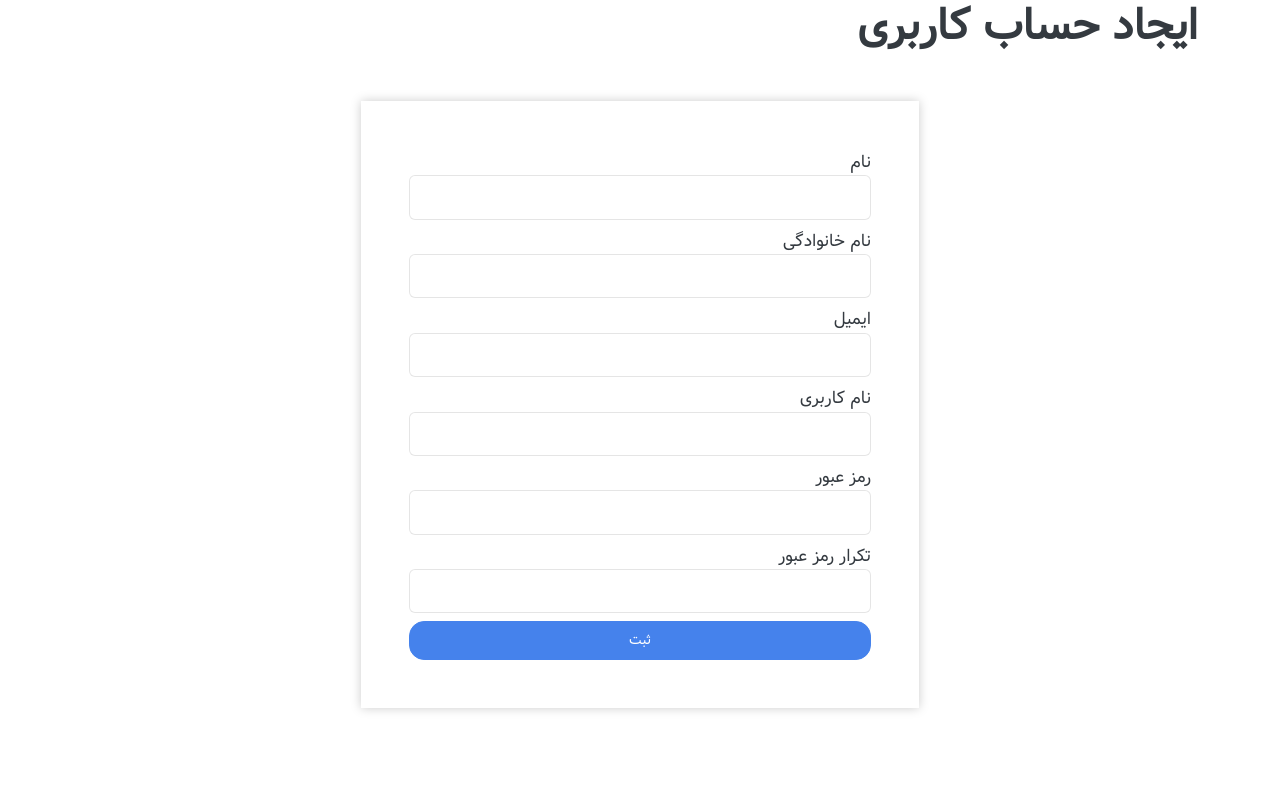
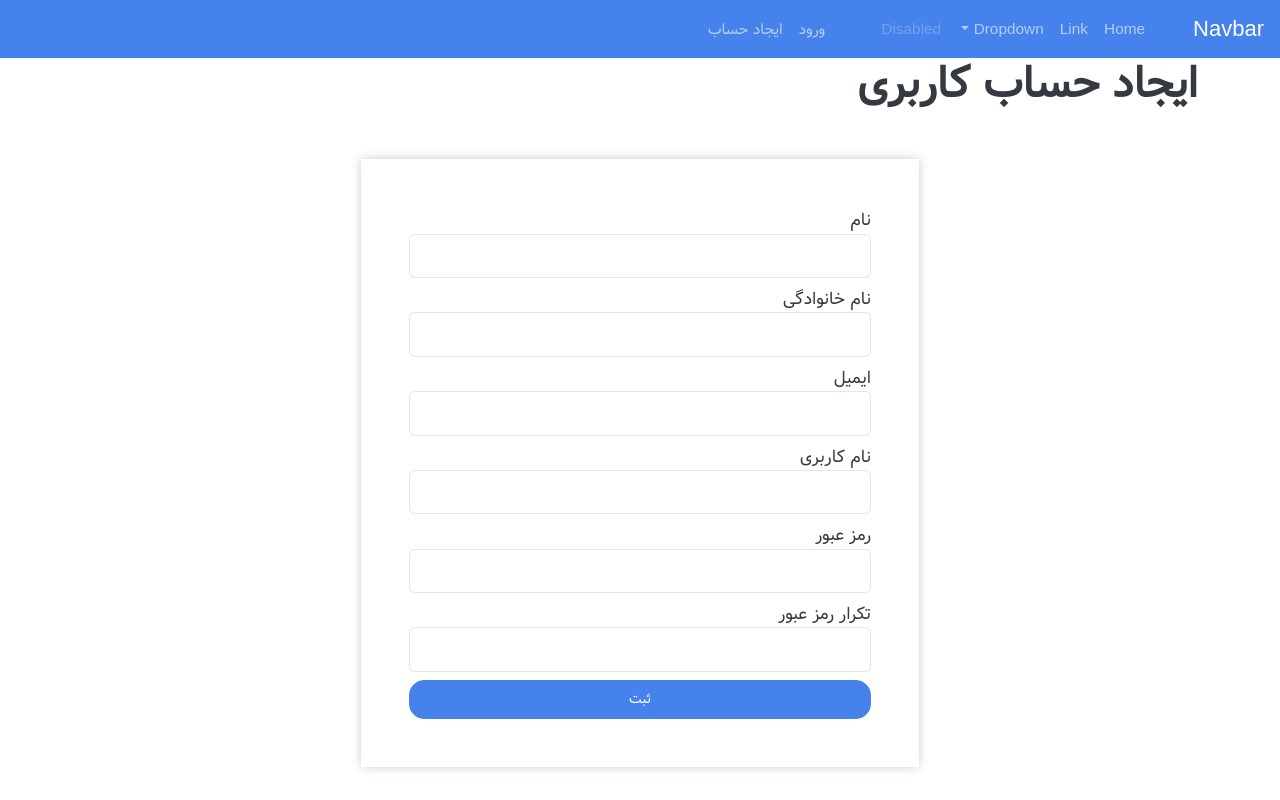
Before and after one commit to W1ckedD/COVID_CT_scan_classification_interface_django, a Django app: page /accounts/register/ in a window 1280 px wide. Run offline with Django 4.2, Linux system fonts and the light colour scheme; some libraries are stand-ins or nearby versions.

Commit message:
added navbar

```diff
--- a/core/accounts/templates/accounts/register.html
+++ b/core/accounts/templates/accounts/register.html
@@ -4,7 +4,7 @@
 {% block content %}
   <h1>ایجاد حساب کاربری</h1>
 
-  <form action="{% url 'register' %}" method="post" class="w-50 m-auto mt-5 p-5">
+  <form action="{% url 'register' %}" id="form" method="post" class="w-50 m-auto mt-5 p-5">
     {% csrf_token %}
     <div class="form-group mb-2">
       <label for="first_name">نام</label>
--- a/core/static/css/style.css
+++ b/core/static/css/style.css
@@ -7,6 +7,6 @@ html, body, h1, h2, h3, h4, h5, h6, p, input, textarea, button, a {
   font-family: 'Dirooz', sans-serif !important;
 }
 
-form {
+#form {
   box-shadow: 0 0 10px #ccc !important;
 }
--- a/core/templates/base.html
+++ b/core/templates/base.html
@@ -32,6 +32,7 @@
     <title>{% block title %} {% endblock %}</title>
   </head>
   <body>
+    {% include 'partials/_navbar.html' %}
     {% include 'partials/_alert.html' %}
     <div class="container">{% block content %} {% endblock %}</div>
   </body>
--- a/core/templates/partials/_navbar.html
+++ b/core/templates/partials/_navbar.html
@@ -0,0 +1,57 @@
+<nav class="navbar navbar-expand-lg navbar-dark bg-primary">
+  <a class="navbar-brand" href="#">Navbar</a>
+  <button
+    class="navbar-toggler"
+    type="button"
+    data-toggle="collapse"
+    data-target="#navbarSupportedContent"
+    aria-controls="navbarSupportedContent"
+    aria-expanded="false"
+    aria-label="Toggle navigation"
+  >
+    <span class="navbar-toggler-icon"></span>
+  </button>
+
+  <div class="collapse navbar-collapse" id="navbarSupportedContent">
+    <ul class="navbar-nav mr-auto">
+      <li class="nav-item active">
+        <a class="nav-link" href="#"
+          >Home</a
+        >
+      </li>
+      <li class="nav-item">
+        <a class="nav-link" href="#">Link</a>
+      </li>
+      <li class="nav-item dropdown">
+        <a
+          class="nav-link dropdown-toggle"
+          href="#"
+          id="navbarDropdown"
+          role="button"
+          data-toggle="dropdown"
+          aria-haspopup="true"
+          aria-expanded="false"
+        >
+          Dropdown
+        </a>
+        <div class="dropdown-menu" aria-labelledby="navbarDropdown">
+          <a class="dropdown-item" href="#">Action</a>
+          <a class="dropdown-item" href="#">Another action</a>
+          <div class="dropdown-divider"></div>
+          <a class="dropdown-item" href="#">Something else here</a>
+        </div>
+      </li>
+      <li class="nav-item">
+        <a class="nav-link disabled" href="#">Disabled</a>
+      </li>
+    </ul>
+    <ul class="navbar-nav ml-auto">
+      <li class="nav-item">
+        <a href="#" class="nav-link">ورود</a>
+      </li>
+      <li class="nav-item">
+        <a href="#" class="nav-link">ایجاد حساب</a>
+      </li>
+    </ul>
+  </div>
+</nav>
```
